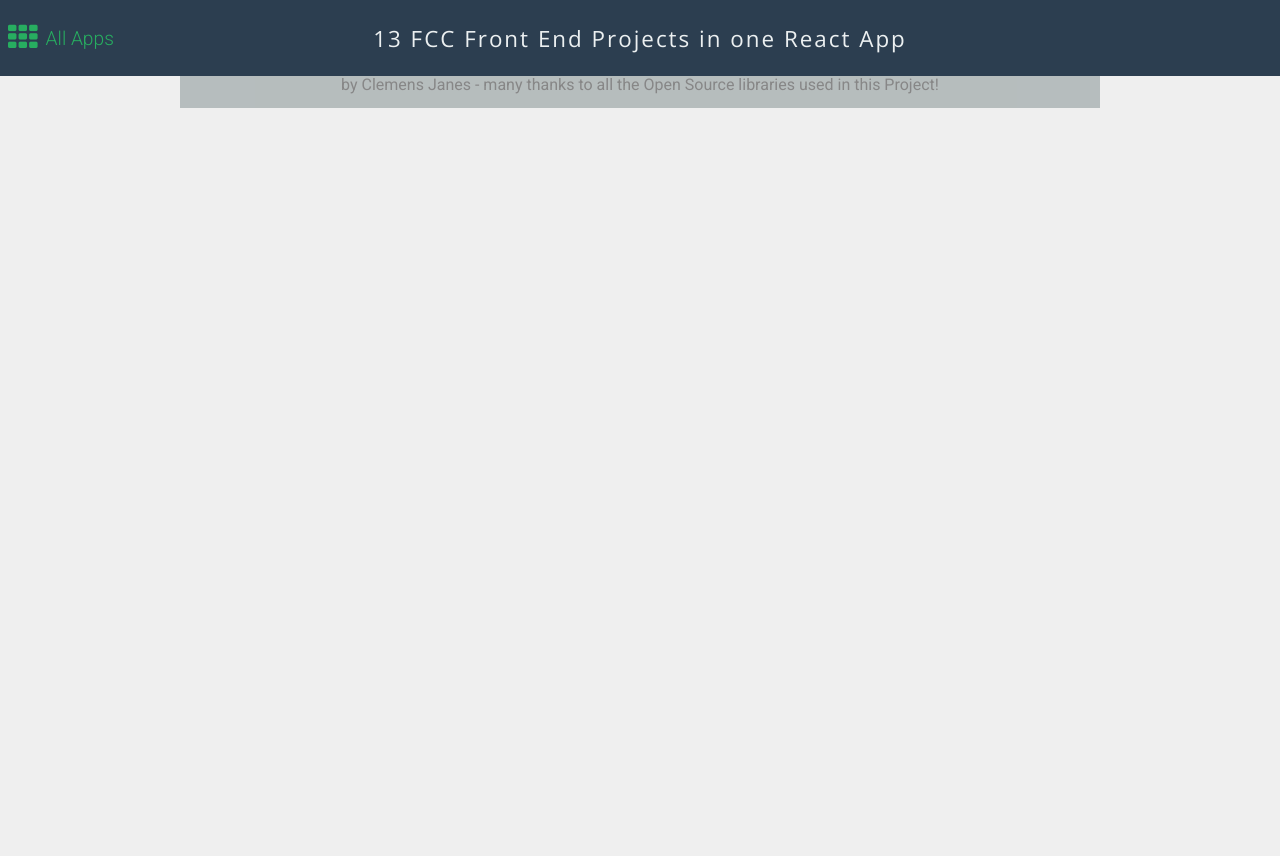
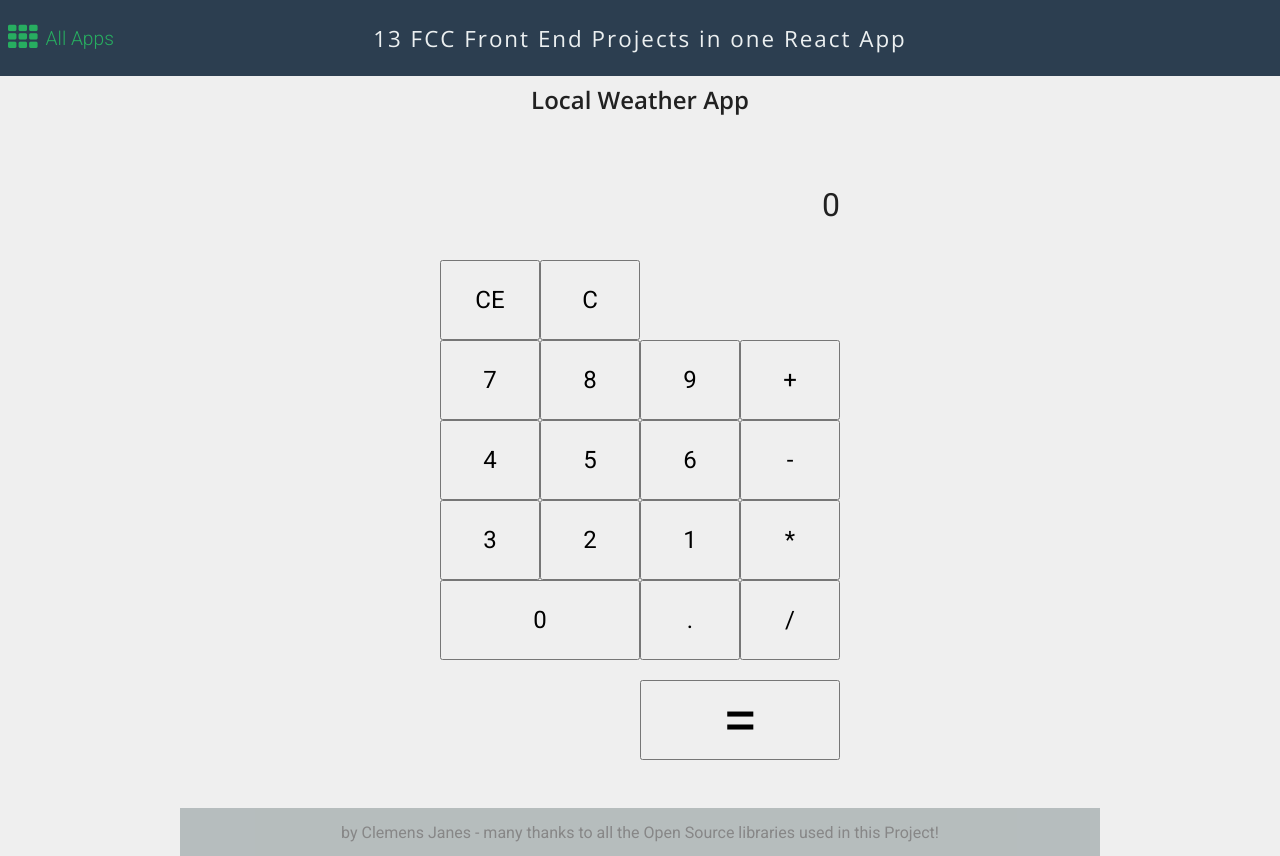
Before and after one commit to Trommelochse/fcc-all-in-one, a React (Create React App) app: page /calculator in a window 1280 px wide. Before the commit the page ends 800 px from the top, so only its background shows below. Built offline with nearby package versions, Linux system fonts and the light colour scheme.

Commit message:
basic calculator code implemented

```diff
--- a/src/App.js
+++ b/src/App.js
@@ -7,6 +7,7 @@
 import WeatherApp from './components/WeatherApp/WeatherApp.js';
 import WikiApp from './components/WikiApp/WikiApp.js';
 import TwitchApp from './components/TwitchApp/TwitchApp.js';
+import CalculatorApp from './components/CalculatorApp/CalculatorApp.js';
 
 import * as appData from './data/appData.js'
 
@@ -24,6 +25,7 @@
         <Route exact path='/weather' component={WeatherApp} />
         <Route exact path='/wiki' component={WikiApp} />
         <Route exact path='/twitch' component={TwitchApp} />
+        <Route exact path='/calculator' component={CalculatorApp} />
         <Footer />
       </div>
     );
--- /dev/null
+++ b/src/components/CalculatorApp/Button.js
@@ -0,0 +1,17 @@
+import React from 'react';
+
+const Button = (props) => {
+  const isDisabled = props.isDisabled;
+  return(
+    <button
+      id={props.htmlID}
+      className={props.classes}
+      value={props.value}
+      onClick={props.onClick}
+      disabled={isDisabled}
+      >{props.value}
+    </button>
+  )
+}
+
+export default Button;
--- /dev/null
+++ b/src/components/CalculatorApp/CalculatorApp.css
@@ -0,0 +1,65 @@
+h1,h2,h3,h4,h4,h5,p {
+  margin: 0;
+}
+
+.clearfix:after {
+  content: '';
+  display: block;
+  clear: both;
+}
+.CalculatorApp {
+  width: 400px;
+  margin: 0 auto;
+}
+
+
+.Display {
+  text-align: right;
+}
+
+.Display__main {
+  height: 90px;
+  padding: 20px 0 5px;
+  font-size: 2em;
+  line-height: 65px;
+}
+
+.Display__calculation {
+  height: 30px;
+  padding: 5px 0;
+  font-size: 1.2em;
+  line-height: 20px;
+}
+
+.NumberContainer {
+  width: 300px;
+  float: left;
+}
+
+.OperatorContainer {
+  width: 100px;
+  float: left;
+  display: flex;
+  flex-flow: column;
+}
+
+.NumberContainer button, .OperatorContainer button, .OptionContainer button  {
+  display: block;
+  float: left;
+  width: 100px;
+  height: 80px;
+  font-size: 1.5em;
+}
+
+.NumberContainer button.btn-zero {
+  width: 200px;
+}
+
+#btn-equal {
+  display: block;
+  float: right;
+  width: 200px;
+  height: 80px;
+  margin-top: 20px;
+  font-size: 4em;
+}
--- /dev/null
+++ b/src/components/CalculatorApp/CalculatorApp.js
@@ -0,0 +1,155 @@
+// This code has been written a while ago - please excuse inconsistency
+
+import React, { Component } from 'react';
+import Display from './Display.js';
+import Button from './Button.js';
+
+import constants from './constants/constants.js';
+
+import * as utils from './utils/utils.js';
+
+import './CalculatorApp.css';
+
+class CalculatorApp extends Component {
+
+  constructor(props) {
+    super(props);
+    this.state = {
+      currentNumber: '0',
+      calculation: [],
+      isOperating: false,
+      showsResult: false
+    }
+    this.addDigit = this.addDigit.bind(this);
+    this.addOperator = this.addOperator.bind(this);
+    this.onCalculate = this.onCalculate.bind(this);
+  }
+
+  addDigit(digit) {
+    if(this.state.isOperating) {
+      this.setState({
+        isOperating: false
+      });
+    }
+    let number = this.state.currentNumber;
+    if (this.state.showsResult) {
+      this.setState({
+        currentNumber: digit,
+        showsResult: false
+      });
+      return
+    }
+    // eslint-disable-next-line
+    if (number == '0') {
+      this.setState({
+        currentNumber: digit
+      });
+      return
+    } else {
+      this.setState({
+        currentNumber: number + digit
+      });
+    }
+  }
+
+  addOperator(operator) {
+    if (this.state.isOperating) {
+      if(operator === '-') {
+        this.setState({
+          currentNumber: '-'
+        });
+        return
+      };
+      return
+    }
+
+    else {
+      const currentNumber = parseFloat(this.state.currentNumber);
+      const calculation = this.state.calculation;
+      calculation.push(currentNumber);
+      calculation.push(operator);
+      this.setState({
+        isOperating: true,
+        calculation,
+        currentNumber: '0'
+      })
+    }
+  }
+
+  onCalculate() {
+    const calculation = this.state.calculation;
+    const currentNumber = parseFloat(this.state.currentNumber);
+    calculation.push(currentNumber);
+    const result = utils.parseCalculation(calculation);
+    this.setState({
+      currentNumber: result,
+      calculation: [],
+      showsResult: true
+    });
+  }
+
+  handleOption(option) {
+    switch (option) {
+      case 'CE': {
+        this.setState({
+          currentNumber: '0',
+          calculation: []
+        });
+        break;
+      }
+      case 'C': {
+        this.setState({
+          currentNumber: '0'
+        });
+        break;
+      }
+      default: return
+
+    }
+  }
+
+  render() {
+    return (
+      <div className="CalculatorApp clearfix">
+        <h2 className="app-title">Local Weather App</h2>
+        <Display
+          currentNumber={this.state.currentNumber}
+          calculation={this.state.calculation}
+        />
+      <div className="OptionContainer clearfix">
+        { constants.optionButtons.map((el, i) => {
+          return (
+            <Button key={i} value={el} onClick={(ev) => {
+                this.handleOption(ev.target.value)
+              }}/>
+          )
+        }) }
+      </div>
+      <div className="NumberContainer clearfix">
+          { constants.numberButtons.map((el, i) => {
+            const classes = el === 0 ? ['btn-zero'] : null;
+            return (
+              <Button key={i} value={el} classes={classes} onClick={(ev) => {
+                  this.addDigit(ev.target.value);}} />
+            )
+          }) }
+        </div>
+        <div className="OperatorContainer clearfix">
+          { constants.operatorButtons.map((el, i) => {
+            return (
+              <Button key={i} value={el} onClick={(ev) => {
+                  this.addOperator(ev.target.value)
+                }}/>
+            )
+          }) }
+        </div>
+        <Button
+          htmlID="btn-equal"
+          value="="
+          onClick={this.onCalculate} />
+      </div>
+    );
+  }
+}
+
+export default CalculatorApp;
--- /dev/null
+++ b/src/components/CalculatorApp/Display.js
@@ -0,0 +1,18 @@
+import React, { Component } from 'react';
+
+class Display extends Component {
+  render()  {
+    return(
+      <div className="Display">
+        <div className="Display__main">
+          <p>{this.props.currentNumber}</p>
+        </div>
+        <div className="Display__calculation">
+          <p>{this.props.calculation}</p>
+        </div>
+      </div>
+    )
+  }
+}
+
+export default Display;
--- /dev/null
+++ b/src/components/CalculatorApp/constants/constants.js
@@ -0,0 +1,8 @@
+const constants = {
+  numberButtons: [7,8,9,4,5,6,3,2,1,0,'.'],
+  operatorButtons: ['+', '-', '*', '/'],
+  optionButtons: ['CE', 'C']
+}
+
+
+export default constants;
--- /dev/null
+++ b/src/components/CalculatorApp/utils/utils.js
@@ -0,0 +1,31 @@
+export function parseCalculation(calculation) {
+  if (calculation.length === 1) {
+    const resultStr = calculation[0].toString();
+    return resultStr;
+  }
+  if (calculation.indexOf('*') !== -1) {
+    const op = calculation.indexOf('*');
+    const result = calculation[op-1] * calculation[op+1]
+    calculation.splice(op -1, 3, result)
+    return parseCalculation(calculation);
+  }
+  if (calculation.indexOf('/') !== -1) {
+    const op = calculation.indexOf('/');
+    const result = calculation[op-1] / calculation[op+1]
+    calculation.splice(op -1, 3, result)
+    return parseCalculation(calculation);
+  }
+  if (calculation.indexOf('+') !== -1) {
+    const op = calculation.indexOf('+');
+    const result = calculation[op-1] + calculation[op+1]
+    calculation.splice(op -1, 3, result)
+    return parseCalculation(calculation);
+  }
+  if (calculation.indexOf('-') !== -1) {
+    const op = calculation.indexOf('-');
+    const result = calculation[op-1] - calculation[op+1]
+    calculation.splice(op -1, 3, result)
+    return parseCalculation(calculation);
+  }
+  else return calculation;
+}
--- a/src/data/appData.js
+++ b/src/data/appData.js
@@ -1,11 +1,9 @@
 export const apps = [
   {
-    id: 1,
     name: 'home',
     title: 'All Projects',
   },
   {
-    id: 2,
     name: 'quote',
     title: 'Quote Generator',
     subtitle: '.. just random Quotes',
@@ -13,14 +11,12 @@
     thumbUrl: 'http://clemensjanes.com/fcc-project/img/thumb-quote.jpg'
   },
   {
-    id: 3,
     name: 'weather',
     title: 'Local Weather App',
     description: 'Check this app (or look outside the window) to find out about the current weather in your area!',
     thumbUrl: 'http://clemensjanes.com/fcc-project/img/thumb-weather.jpg'
   },
   {
-    id: 4,
     name: 'wiki',
     title: 'Wikipedia Viewer',
     subtitle: 'Easily search for Wikipedia articles',
@@ -28,7 +24,6 @@
     thumbUrl: 'http://clemensjanes.com/fcc-project/img/thumb-wiki.jpg'
   },
   {
-    id: 5,
     name: 'twitch',
     title: 'Twitch App',
     subtitle: 'Keep an eye on your favorite Twitch Streamers',
```
